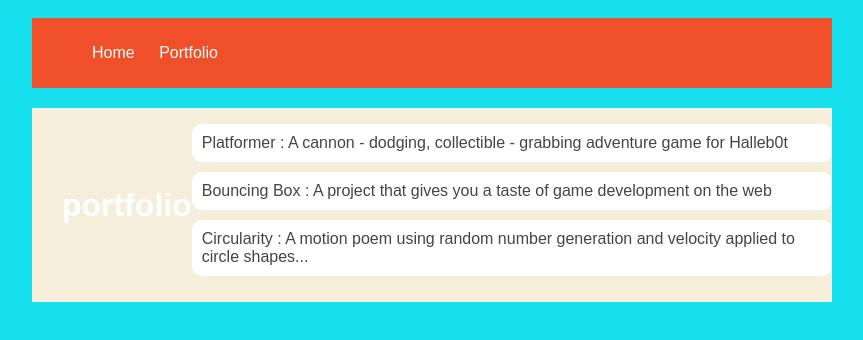
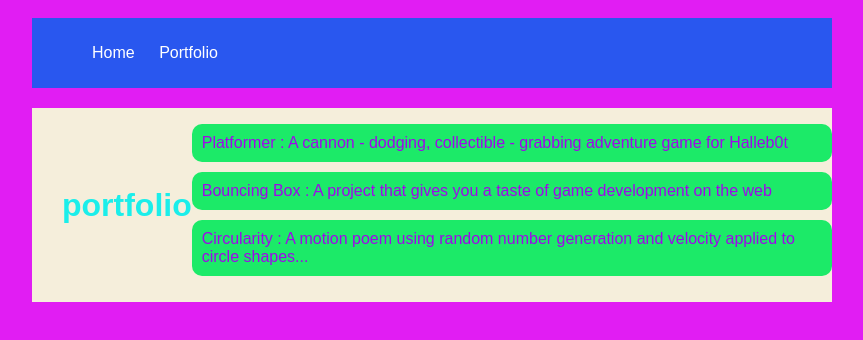
Before and after one commit to Shamaypeart/shamaypeart.github.io, a plain HTML site: page portfolio.html in a window 1280 px wide. Shown: the whole page, without its empty margins (208-1071 px from the left). Drawn offline with Linux system fonts and the light colour scheme.

Commit message:
add portfolio.html file

```diff
--- a/style.css
+++ b/style.css
@@ -1,6 +1,6 @@
 body {
-    background: rgb(24, 225, 239);
-    color: rgb(45, 45, 45);
+    background: rgb(225, 29, 243);
+    color: rgb(95, 243, 9);
     padding: 10px;
     font-family: arial;
 }
@@ -12,7 +12,7 @@ body {
 
 /* navigation menu */
 nav {
-    background: rgb(239, 80, 41);
+    background: rgb(41, 87, 239);
     margin: 0 auto;
     margin-bottom: 20px;
     display: flex;
@@ -22,7 +22,7 @@ nav {
 h1 {
     display: flex;
     align-items: center;
-    color: white;
+    color: rgb(27, 238, 234);
     flex: 1;
     margin: 0;
 }
@@ -38,7 +38,7 @@ h1 {
 
 a {
     text-decoration: none;
-    color: #fff;
+    color: #ffffff;
 }
 
 /* main container area beneath menu */
@@ -63,7 +63,7 @@ main {
 
 /* portfolio styles */
 #interests {
-    border: 4px silver ridge;
+    border: 4px rgb(15, 235, 254) ridge;
     padding: 8px;
 }
 
@@ -74,7 +74,7 @@ h3 {
 
  /* portfolio styles */
  .content h1 {
-    color: black;
+    color: rgba(16, 149, 202, 0.437);
 }
 
 #portfolio {
@@ -83,17 +83,17 @@ h3 {
 }
 
 #portfolio li {
-    background: #fff;
+    background: #1cea68;
     padding: 10px;
     border-radius: 10px;
     margin-bottom: 10px;
 }
 
 #portfolio li:hover {
-    background: #eee;
+    background: #c134e0;
 }
 
 #portfolio a {
     text-decoration: none;
-    color: #454545;
+    color: #9f08eb;
 }
```
